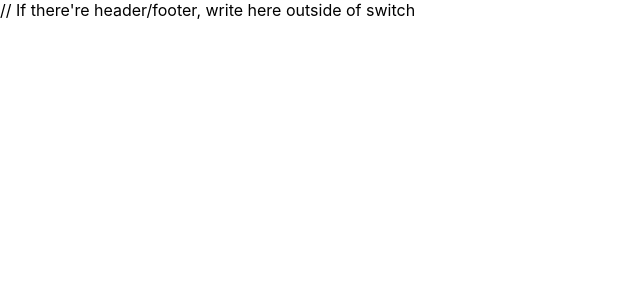
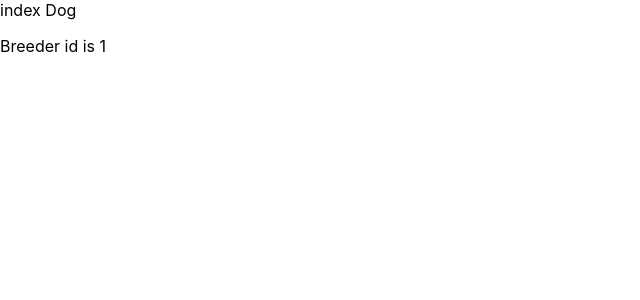
Before and after one commit to kyokokj/find-your-puppy, a React (Create React App) app in the folder frontend/: page /breeders/1/dogs in a window 1280 px wide. Shown: the top 300 px of the page, without its empty margins (0-640 px from the left). Built offline with nearby package versions, Linux system fonts and the light colour scheme.

Commit message:
changed react router to show dogs

```diff
--- a/frontend/src/App.js
+++ b/frontend/src/App.js
@@ -9,17 +9,17 @@ import { Dogs } from "./containers/Dogs.jsx";
 function App() {
   return (
     <Router>
-      // If there're header/footer, write here outside of switch
+      {/* If there're header/footer, write here outside of switch */}
       <Switch>
-        // Breeder index *write 'exact' to make it true since it's false as
-        default
+        {/* Breeder index *write 'exact' to make it true since it's false as default */}
         <Route exact path="/breeders">
           <Breeders />
         </Route>
-        // Dog index
-        <Route exact path="/dogs">
-          <Dogs />
-        </Route>
+        <Route
+          exact
+          path="/breeders/:breedersId/dogs"
+          render={({ match }) => <Dogs match={match} />}
+        />
       </Switch>
     </Router>
   );
--- a/frontend/src/containers/Dogs.jsx
+++ b/frontend/src/containers/Dogs.jsx
@@ -1,5 +1,10 @@
 import React, { Fragment } from "react";
 
-export const Dogs = () => {
-  return <Fragment>index Dog</Fragment>;
+export const Dogs = ({ match }) => {
+  return (
+    <Fragment>
+      index Dog
+      <p>Breeder id is {match.params.breedersId} </p>
+    </Fragment>
+  );
 };
```
